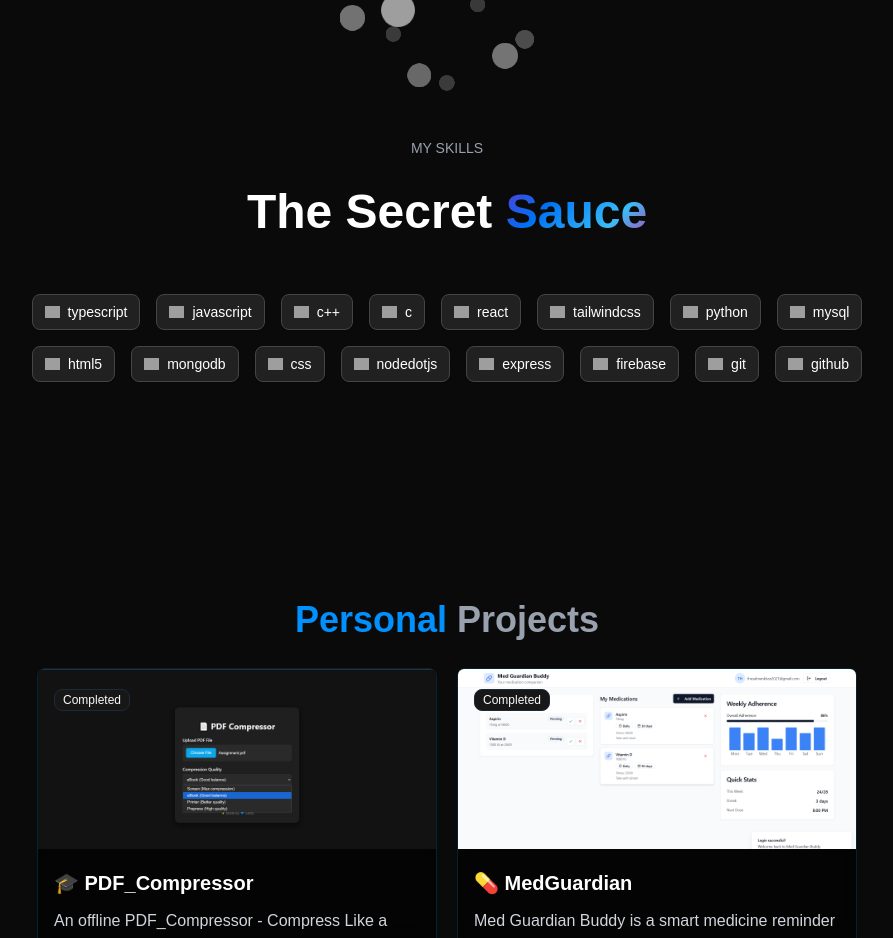
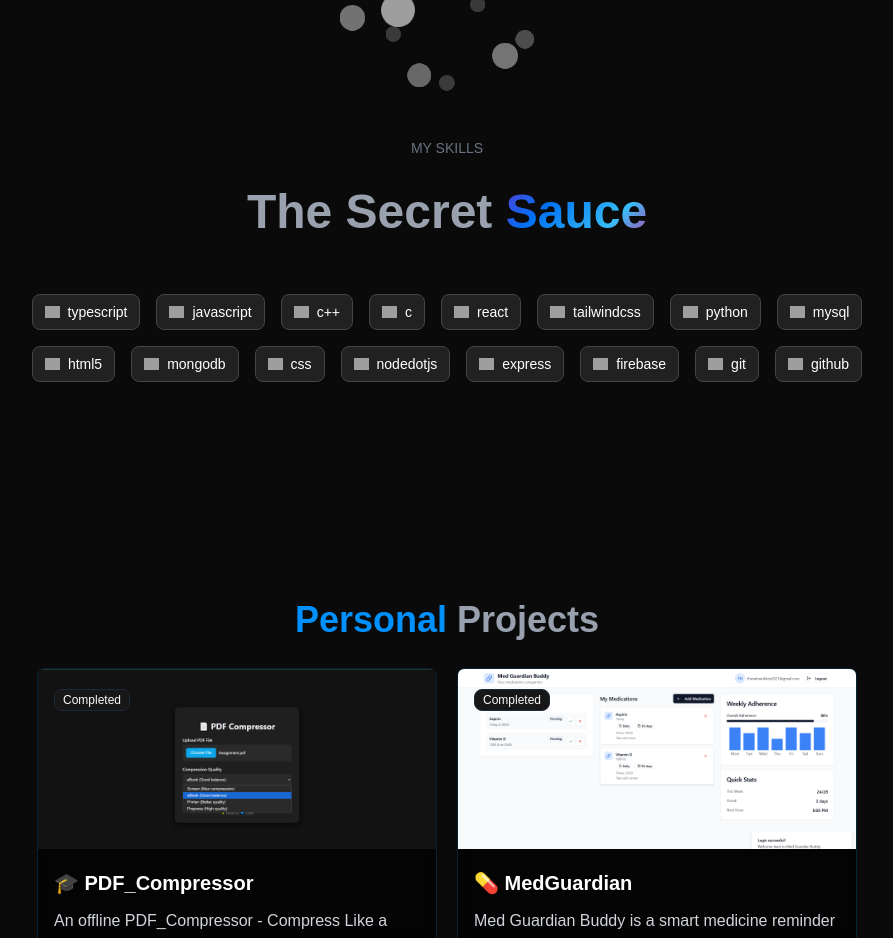
Before and after one commit to M-Salman-khan/Portfolio, a React (Vite) app: page / in a window 1280 px wide. Shown: the part 1020-1958 px from the top of the page, without its empty margins (193-1086 px from the left). Built offline with nearby package versions, Linux system fonts and the light colour scheme; grey boxes are pictures that could not be loaded.

Commit message:
style(skills): update text color for improved readability and visual consistency

```diff
--- a/src/Components/Skills.tsx
+++ b/src/Components/Skills.tsx
@@ -27,8 +27,8 @@ const Skills= () => {
           <IconCloud images={slugs.map(slug=>`https://cdn.simpleicons.org/${slug}/${slug}`)}/>
     </div>
     <div className='flex items-center justify-center w-80% m-auto flex-col relative'>
-      <p className='text-gray-400 mb-5 text-sm absolute top-[-50px]'>MY SKILLS</p>
-      <span className='font-bold text-5xl'>The Secret <AuroraText className='font-nyght'>Sauce</AuroraText></span>
+      <p className='text-gray-500 mb-5 text-sm absolute top-[-50px]'>MY SKILLS</p>
+      <span className='font-bold text-5xl text-gray-400'>The Secret <AuroraText className='font-nyght'>Sauce</AuroraText></span>
     </div>
     <div>
       <div className='pt-[50px]'>
```
